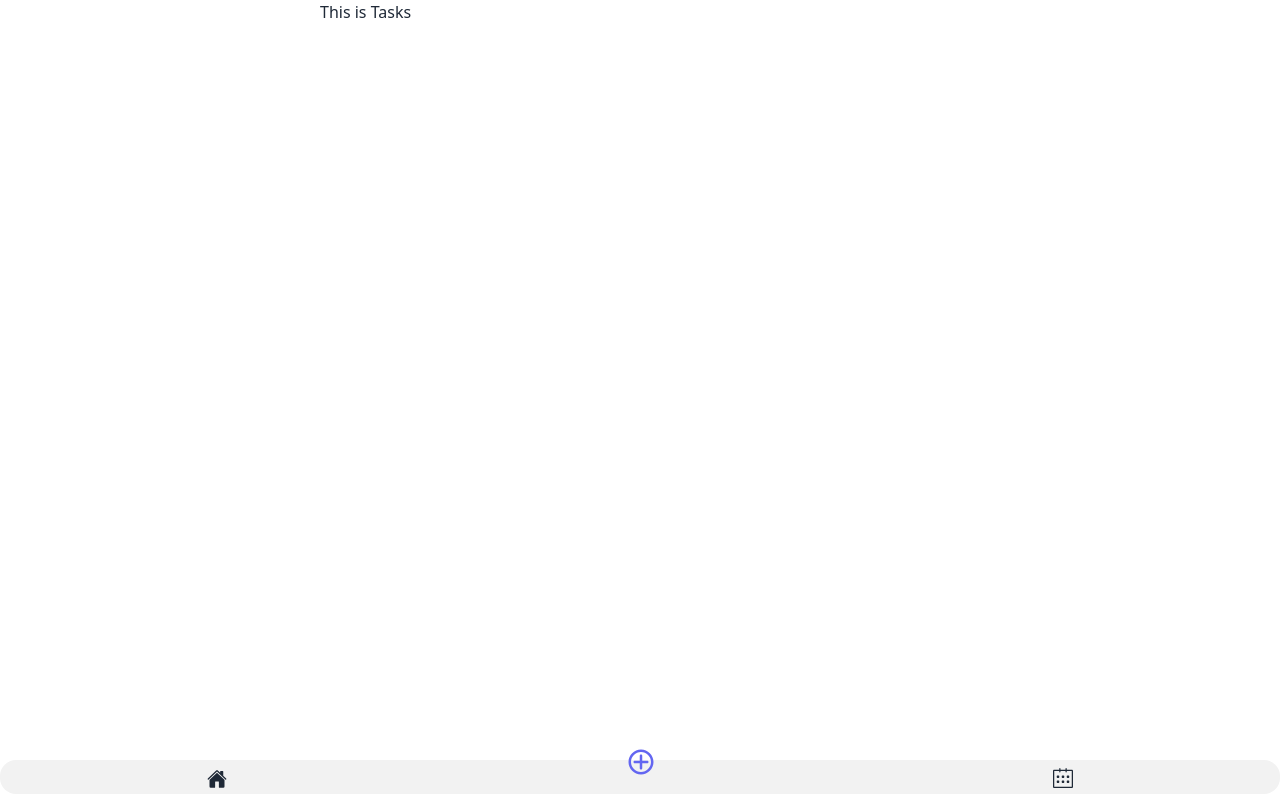
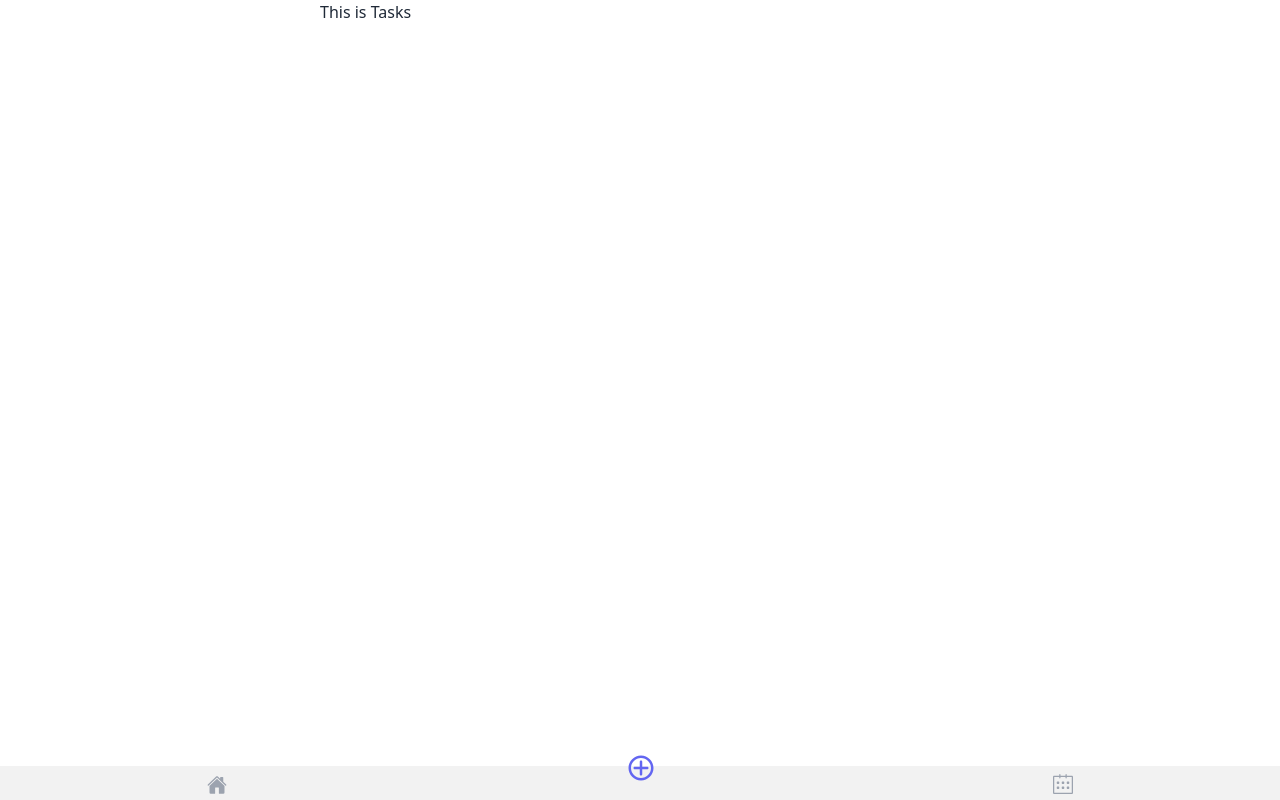
Before and after one commit to Aasifur-Rahman/react-to-do-list-frontend, a React (Vite) app: page / in a window 1280 px wide. Built offline with nearby package versions, Linux system fonts and the light colour scheme.

Commit message:
adding authentication and registration work in progress

```diff
--- a/package.json
+++ b/package.json
@@ -10,6 +10,7 @@
     "preview": "vite preview"
   },
   "dependencies": {
+    "firebase": "^10.12.0",
     "localforage": "^1.10.0",
     "match-sorter": "^6.3.4",
     "react": "^18.2.0",
--- a/src/Firebase/firebase.confing.js
+++ b/src/Firebase/firebase.confing.js
@@ -0,0 +1,21 @@
+// Import the functions you need from the SDKs you need
+import { initializeApp } from "firebase/app";
+import { getAuth } from "firebase/auth";
+// TODO: Add SDKs for Firebase products that you want to use
+// https://firebase.google.com/docs/web/setup#available-libraries
+
+// Your web app's Firebase configuration
+const firebaseConfig = {
+  apiKey: "AIzaSyDmpA7JovVej4PF4l0WL5HssMgh5AH9uoo",
+  authDomain: "to-do-app-5c960.firebaseapp.com",
+  projectId: "to-do-app-5c960",
+  storageBucket: "to-do-app-5c960.appspot.com",
+  messagingSenderId: "357289858107",
+  appId: "1:357289858107:web:4530e8887ce6546a2f781e",
+};
+
+// Initialize Firebase
+const app = initializeApp(firebaseConfig);
+const auth = getAuth(app);
+
+export default auth;
--- a/src/Routes/Routes.jsx
+++ b/src/Routes/Routes.jsx
@@ -1,6 +1,7 @@
 import { createBrowserRouter } from "react-router-dom";
 import Root from "../components/layout/Root";
 import MyTasks from "../components/layout/MyTasks/MyTasks";
+import Register from "../components/Pages/Regsiter/Register";
 
 const router = createBrowserRouter([
   {
@@ -11,6 +12,10 @@ const router = createBrowserRouter([
         path: "/",
         element: <MyTasks></MyTasks>,
       },
+      {
+        path: "/register",
+        element: <Register></Register>,
+      },
     ],
   },
 ]);
--- a/src/components/Pages/Regsiter/Register.jsx
+++ b/src/components/Pages/Regsiter/Register.jsx
@@ -1,7 +1,14 @@
 const Register = () => {
   return (
     <div>
-      <h1>This is Register</h1>
+      <form className="">
+        <div className="bg-slate-400 ">
+          <input type="email" />
+        </div>
+        <div className="bg-slate-400 ">
+          <input type="password" />
+        </div>
+      </form>
     </div>
   );
 };
--- a/src/components/Shared/Navbar/Navbar.jsx
+++ b/src/components/Shared/Navbar/Navbar.jsx
@@ -5,23 +5,23 @@ import { SlCalender } from "react-icons/sl";
 
 const Navbar = () => {
   return (
-    <div className=" fixed bottom-0 left-0 w-full h-10 dark:bg-base-200 ">
-      <ul className="  bg-base-200 rounded-box  flex justify-around items-center">
+    <div className=" fixed bottom-0 left-0 w-full h-15 dark:bg-base-200 ">
+      <ul className="  bg-base-200   flex justify-around items-center">
         <li className="">
-          <Link to="/">
-            <IoHome className="text-xl mt-1 hover:text-indigo-500 " />
+          <Link to="/register">
+            <IoHome className="text-xl mt-1 text-gray-400 hover:text-indigo-500 " />
           </Link>
         </li>
         <li>
           <div className=" relative  ">
             <button className=" absolute bottom-1/2  -right-4   ">
-              <CgAdd className="text-3xl text-indigo-500 mx-auto " />
+              <CgAdd className="text-3xl  text-indigo-500 mx-auto " />
             </button>
           </div>
         </li>
         <li>
           <button className="">
-            <SlCalender className="text-xl mt-2 hover:text-indigo-500" />
+            <SlCalender className="text-xl text-gray-400 mt-2 hover:text-indigo-500" />
           </button>
         </li>
       </ul>
--- a/src/components/layout/MyTasks/MyTasks.jsx
+++ b/src/components/layout/MyTasks/MyTasks.jsx
@@ -1,7 +1,10 @@
+import Navbar from "../../Shared/Navbar/Navbar";
+
 const MyTasks = () => {
   return (
-    <div>
+    <div className="max-w-screen-sm mx-auto">
       <h1>This is Tasks</h1>
+      <Navbar></Navbar>
     </div>
   );
 };
--- a/src/components/layout/Root.jsx
+++ b/src/components/layout/Root.jsx
@@ -1,11 +1,11 @@
 import { Outlet } from "react-router-dom";
-import Navbar from "../Shared/Navbar/Navbar";
+// import Navbar from "../Shared/Navbar/Navbar";
 
 const Root = () => {
   return (
     <div className="max-w-screen-sm mx-auto">
       <Outlet></Outlet>
-      <Navbar></Navbar>
+      {/* <Navbar></Navbar> */}
     </div>
   );
 };
--- a/src/main.jsx
+++ b/src/main.jsx
@@ -3,9 +3,12 @@ import ReactDOM from "react-dom/client";
 import { RouterProvider } from "react-router-dom";
 import router from "./Routes/Routes";
 import "./index.css";
+import AuthProvider from "./components/AuthProvider/AuthProvider";
 
 ReactDOM.createRoot(document.getElementById("root")).render(
   <React.StrictMode>
-    <RouterProvider router={router}></RouterProvider>
+    <AuthProvider>
+      <RouterProvider router={router}></RouterProvider>
+    </AuthProvider>
   </React.StrictMode>
 );
```
Also changed, not shown: 1 other file (tests, documents, lock files or other folders).
